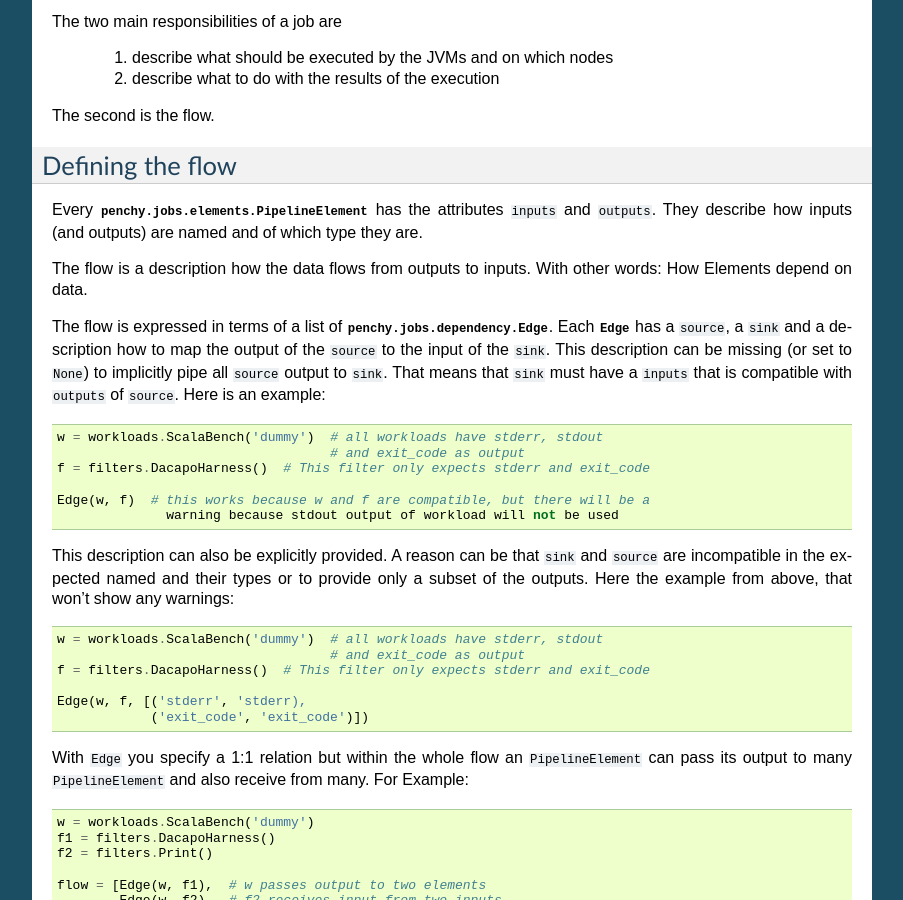
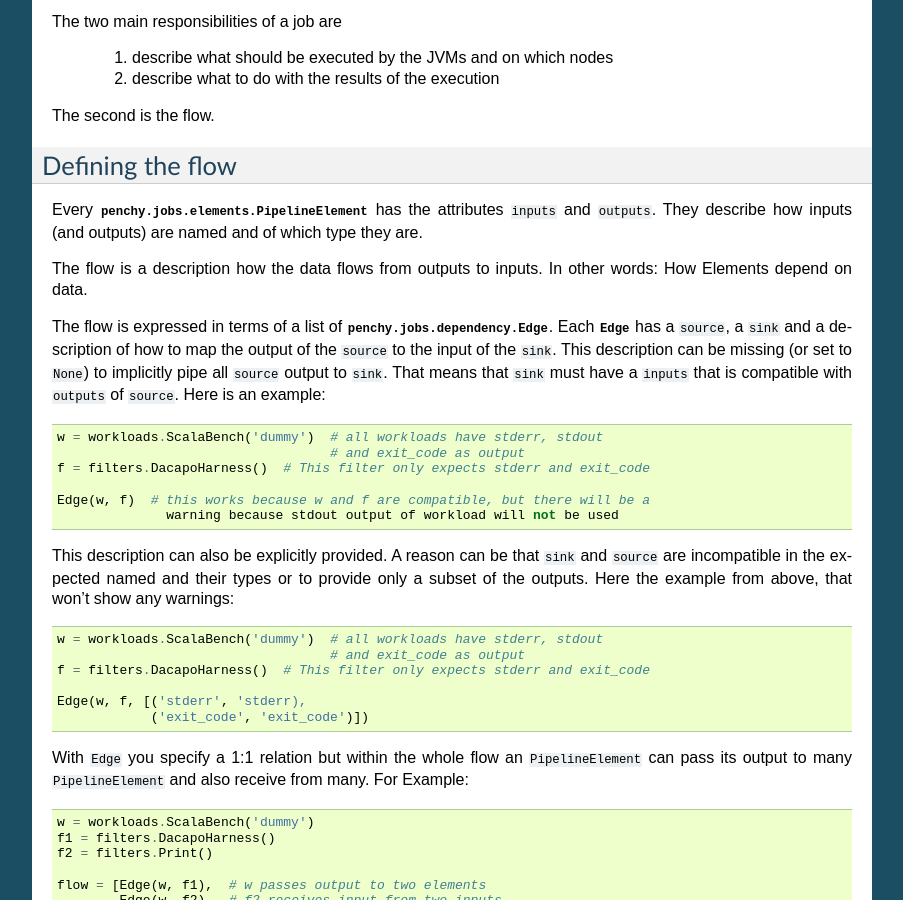
Before and after one commit to fhirschmann/penchy, a Sphinx documentation site: the page built from docs/job.rst, in a window 1280 px wide and 900 px high, scrolled down 1190 px. Shown: the whole window, without its empty margins (198-1101 px from the left). Built offline with Sphinx 7.4.7, drawn with Linux system fonts in a browser that asks for light colours; formulas are drawn with MathJax 3.

Commit message:
fixed grammar

```diff
--- a/docs/job.rst
+++ b/docs/job.rst
@@ -24,11 +24,11 @@
 and ``outputs``.
 They describe how inputs (and outputs) are named and of which type they are.
 
-The flow is a description how the data flows from outputs to inputs. With other
+The flow is a description how the data flows from outputs to inputs. In other
 words: How Elements depend on data.
 
 The flow is expressed in terms of a list of :class:`penchy.jobs.dependency.Edge`.
-Each :class:`Edge` has a ``source``, a ``sink`` and a description how to map the
+Each :class:`Edge` has a ``source``, a ``sink`` and a description of how to map the
 output of the ``source`` to the input of the ``sink``.
 This description can be missing (or set to ``None``) to implicitly pipe all ``source``
 output to ``sink``.
```
